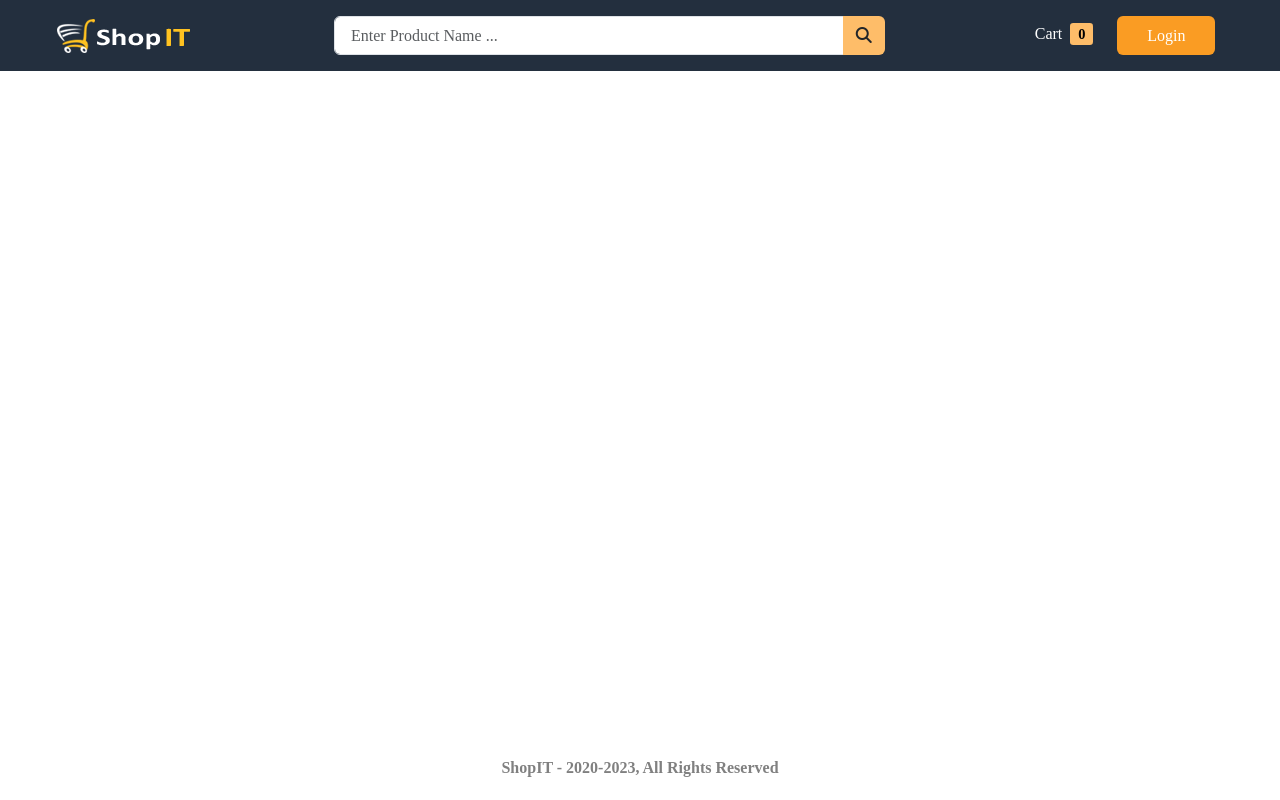
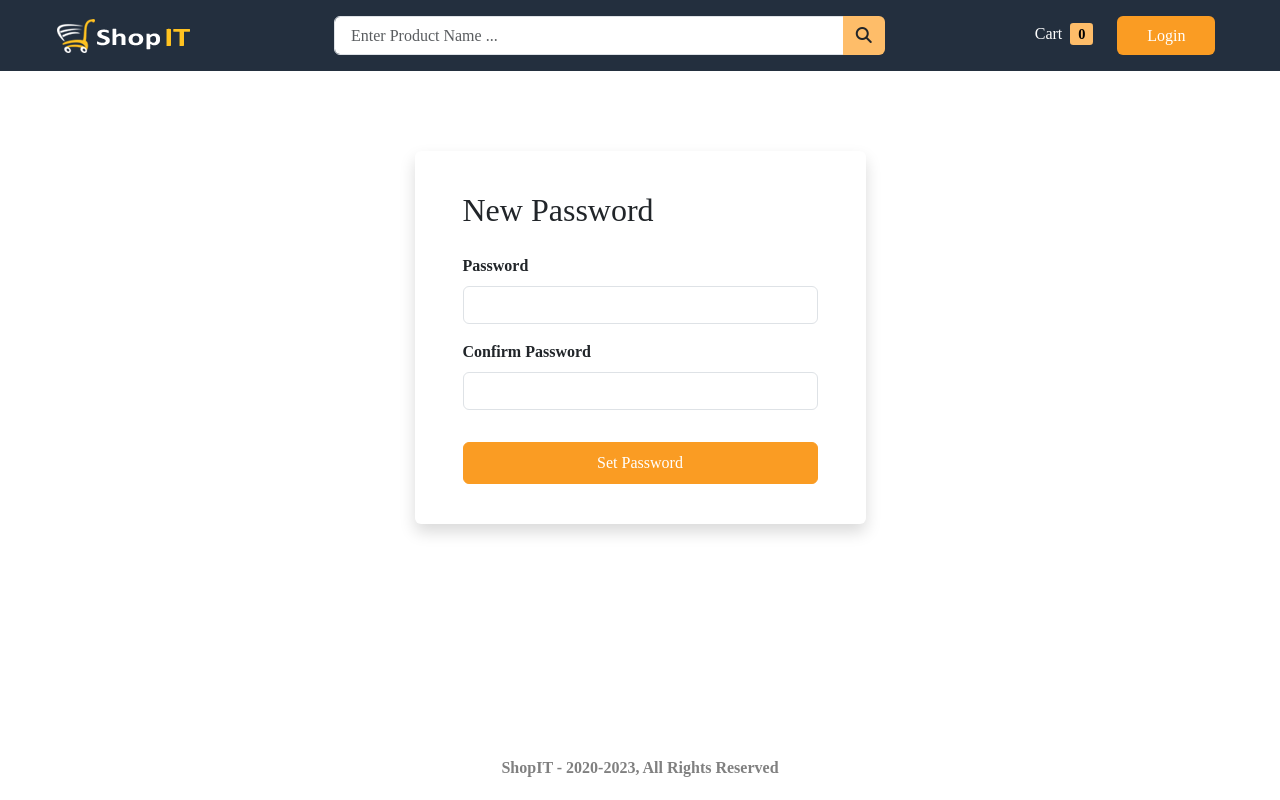
Before and after one commit to Puru15-12/ecomm, a React (Create React App) app in the folder frontend/: page /password/reset/1 in a window 1280 px wide. Built offline with nearby package versions, Linux system fonts and the light colour scheme; no server answers; a web font is replaced by a local one.

Commit message:
forgot&ResetPassword

```diff
--- a/frontend/src/App.js
+++ b/frontend/src/App.js
@@ -15,6 +15,8 @@ import UpdateProfile from "./components/user/UpdateProfile.jsx";
 import ProtectedRoute from "./components/auth/ProtectedRoute.jsx";
 import UploadAvatar from "./components/user/UploadAvatar.jsx";
 import UpdatePassword from "./components/user/UpdatePassword.jsx";
+import ForgotPassword from "./components/auth/ForgotPassword.jsx";
+import ResetPassword from "./components/auth/ResetPassword";
 
 function App() {
   return (
@@ -30,6 +32,9 @@ function App() {
 
             <Route path="/login" element={<Login />} />
             <Route path="/register" element={<Register />} />
+
+            <Route path="/password/forgot" element={<ForgotPassword />} />
+            <Route path="/password/reset/:token" element={<ResetPassword />} />
 
             <Route
               path="/me/profile"
--- a/frontend/src/components/auth/ForgotPassword.jsx
+++ b/frontend/src/components/auth/ForgotPassword.jsx
@@ -1,18 +1,42 @@
-import React, { useState } from "react";
+import React, { useEffect, useState } from "react";
+import { useForgotPasswordMutation } from "../../redux/api/userApi";
+import { useSelector } from "react-redux";
+import toast from "react-hot-toast";
+import { useNavigate } from "react-router-dom";
 
 const ForgotPassword = () => {
-      const {email, setEmail}= useState("");
-    return {
+  const [email, setEmail] = useState("");
+
+  const navigate = useNavigate();
+  const [forgotPassword, { isLoading, error, isSuccess }] = useForgotPasswordMutation();
+  const { isAuthenticated } = useSelector((state) => state.auth);
+
+  useEffect(() => {
+    if (isAuthenticated) {
+      navigate("/");
+    }
+    if (error) {
+      toast.error(error?.data?.message);
+    }
+    if (isSuccess) {
+      toast.success("Email Sent. Please check your inbox");
+    }
+  }, [error, isAuthenticated, isSuccess]);
+
+  const submitHandler = (e) => {
+    e.preventDefault();
+    forgotPassword({ email });
+  };
+
+  return (
     <div className="row wrapper">
       <div className="col-10 col-lg-5">
-          <form
-          className  ="shadow rounded bg-body"
-           action="your_submit_url_here"
-            method="post"
-          >
+        <form className="shadow rounded bg-body" onSubmit={submitHandler}>
           <h2 className="mb-4">Forgot Password</h2>
           <div className="mt-3">
-              <label for="email_field" className="form-label">Enter Email</label>
+            <label htmlFor="email_field" className="form-label">
+              Enter Email
+            </label>
             <input
               type="email"
               id="email_field"
@@ -26,13 +50,15 @@ const ForgotPassword = () => {
           <button
             id="forgot_password_button"
             type="submit"
-              className ="btn w-100 py-2"
+            className="btn w-100 py-2"
+            disabled={isLoading}
           >
-              Send Email
+            {isLoading ? "Sending..." : "Send Email"}
           </button>
         </form>
       </div>
     </div>
-    }
-}
-export default ForgotPassword
+  );
+};
+
+export default ForgotPassword;
--- /dev/null
+++ b/frontend/src/components/auth/ResetPassword.jsx
@@ -0,0 +1,93 @@
+import React, { useEffect, useState } from "react";
+import { useResetPasswordMutation } from "../../redux/api/userApi";
+import { useSelector } from "react-redux";
+import toast from "react-hot-toast";
+import { useNavigate, useParams } from "react-router-dom";
+
+const ResetPassword = () => {
+  const [password, setPassword] = useState("");
+  const [confirmPassword, setConfirmPassword] = useState("");
+
+  const navigate = useNavigate();
+  const params = useParams();
+
+  const [resetPassword, { isLoading, error, isSuccess }] =
+    useResetPasswordMutation();
+
+  const { isAuthenticated } = useSelector((state) => state.auth);
+
+  useEffect(() => {
+    if (isAuthenticated) {
+      navigate("/");
+    }
+    if (error) {
+      toast.error(error?.data?.message);
+    }
+
+    if (isSuccess) {
+      toast.success("Password reset successfully");
+      navigate("/login");
+    }
+  }, [error, isAuthenticated, isSuccess]);
+
+  const submitHandler = (e) => {
+    e.preventDefault();
+
+    if (password !== confirmPassword) {
+      return toast.error("Password does not match. Try again!");
+    }
+
+    const data = { password, confirmPassword };
+
+    resetPassword({ token: params?.token, body: data });
+  };
+
+  return (
+    <div className="row wrapper">
+      <div className="col-10 col-lg-5">
+        <form className="shadow rounded bg-body" onSubmit={submitHandler}>
+          <h2 className="mb-4">New Password</h2>
+
+          <div className="mb-3">
+            <label htmlFor="password_field" className="form-label">
+              Password
+            </label>
+            <input
+              type="password"
+              id="password_field"
+              className="form-control"
+              name="password"
+              value={password}
+              onChange={(e) => setPassword(e.target.value)}
+            />
+          </div>
+
+          <div className="mb-3">
+            <label htmlFor="confirm_password_field" className="form-label">
+              Confirm Password
+            </label>
+            <input
+              type="password"
+              id="confirm_password_field"
+              className="form-control"
+              name="confirm_password"
+              value={confirmPassword}
+              onChange={(e) => setConfirmPassword(e.target.value)}
+            />
+          </div>
+
+          <button
+            id="new_password_button"
+            type="submit"
+            className="btn w-100 py-2"
+            disabled={isLoading}
+          >
+            Set Password
+          </button>
+        </form>
+      </div>
+    </div>
+  );
+};
+
+export default ResetPassword;
--- a/frontend/src/redux/api/userApi.js
+++ b/frontend/src/redux/api/userApi.js
@@ -50,7 +50,25 @@ export const userApi = createApi({
           body,
         };
       },
-    })
+    }),
+    forgotPassword: builder.mutation({
+      query(body) {
+        return {
+          url: "/password/forgot",
+          method: "POST",
+          body,
+        };
+      },
+    }),
+    resetPassword: builder.mutation({
+      query({ token, body }) {
+        return {
+          url: `/password/reset/${token}`,
+          method: "PUT",
+          body,
+        };
+      },
+    }),
   })
 });
 
@@ -58,5 +76,7 @@ export const {
   useGetMeQuery,
   useUpdateProfileMutation,
   useUploadAvatarMutation,
-  useUpdatePasswordMutation
+  useUpdatePasswordMutation,
+  useForgotPasswordMutation,
+  useResetPasswordMutation
 } = userApi;
```
Lines whose indentation alone changed are shown as unchanged.
